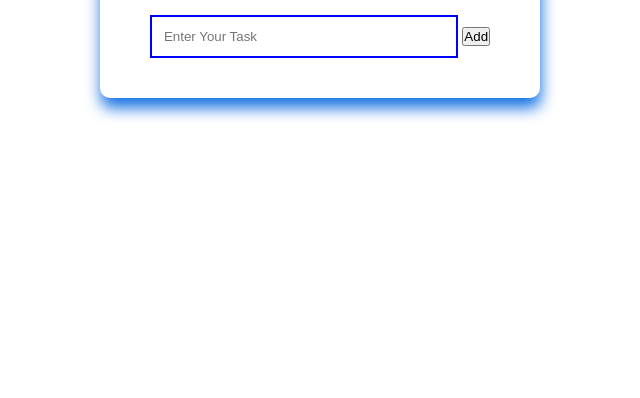
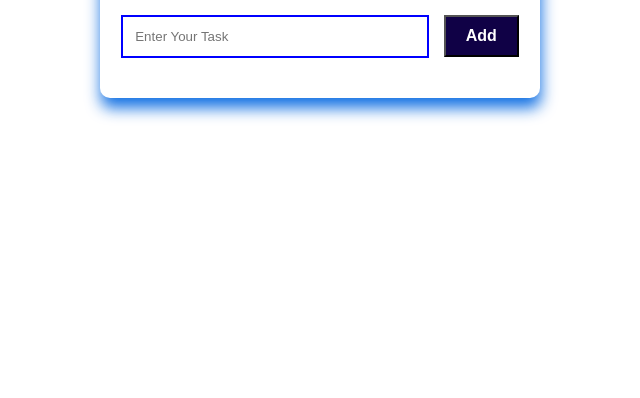
Before and after one commit to Faisal7862093/todo-list-app-in-javascript, a plain HTML site: page index.html in a window 1280 px wide. Shown: the part 402-800 px from the top of the page, without its empty margins (320-960 px from the left). Drawn offline with Linux system fonts and the light colour scheme.

Commit message:
button element styling

```diff
--- a/style.css
+++ b/style.css
@@ -40,3 +40,13 @@ body {
 #myTask:focus {
     border: 2px solid red;
 }
+
+.container button {
+    padding: 10px 20px;
+    background-color: #100146;
+    color: #fff;
+    font-weight: bold;
+    cursor: pointer;
+    font-size: 16px;
+    margin-left: 10px;
+}
```
